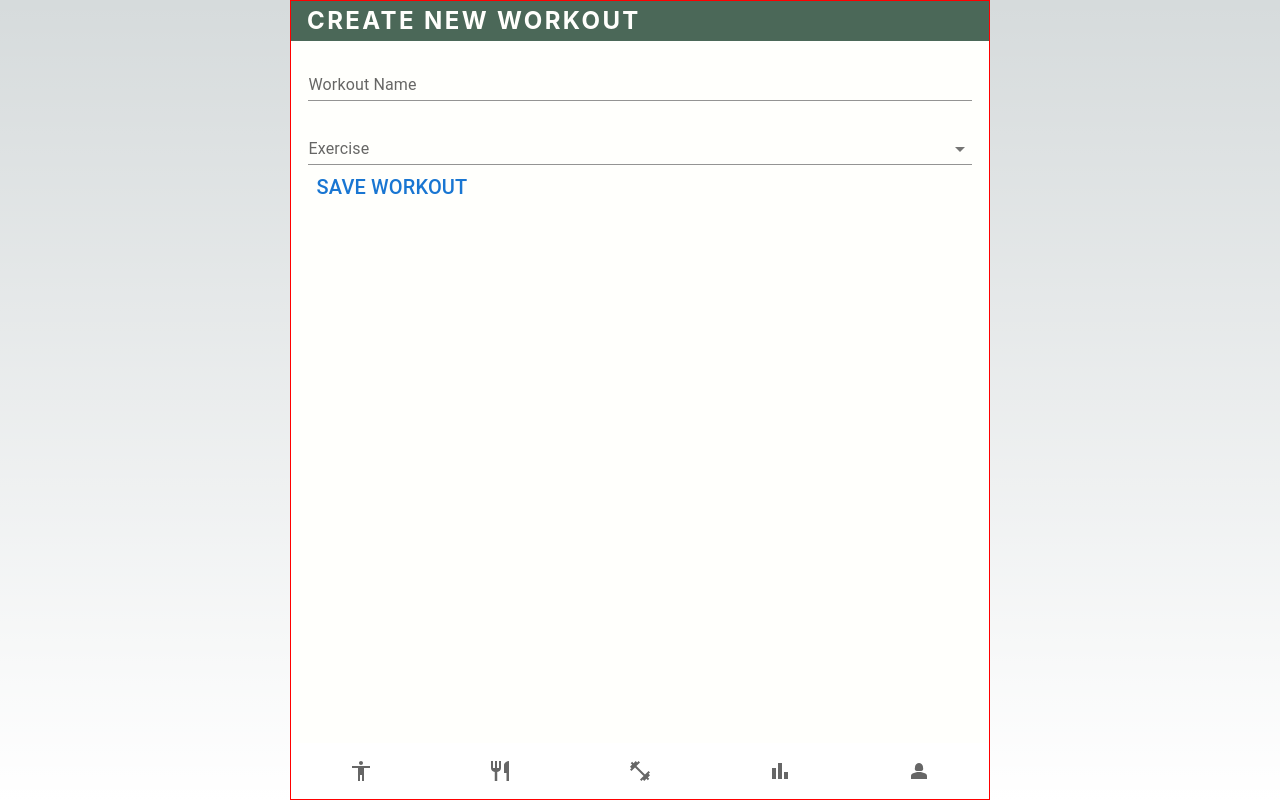
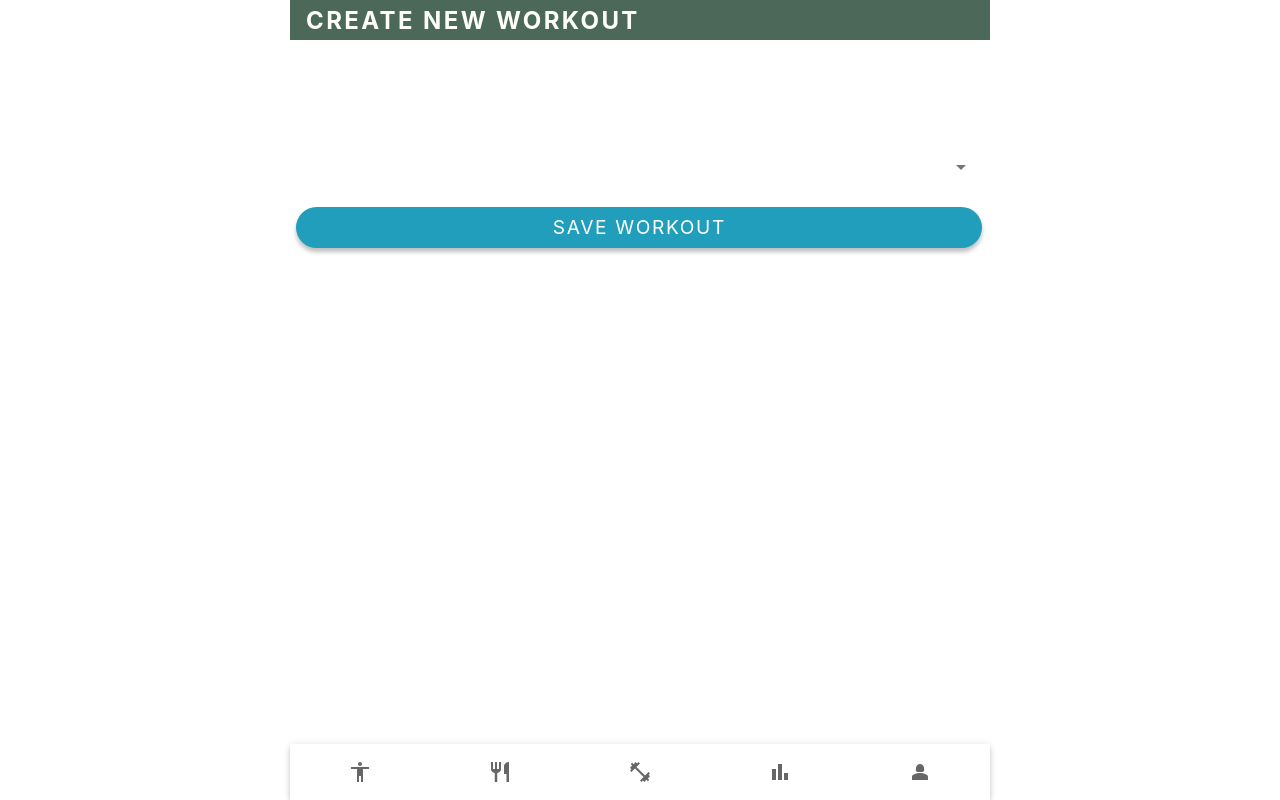
Before and after one commit to mayank-1224/colosseum, a Next.js app: page /NewWorkout in a window 1280 px wide. Built offline with nearby package versions, Linux system fonts and the light colour scheme.

Commit message:
UI Overhaul

```diff
--- a/src/components/NavBar.tsx
+++ b/src/components/NavBar.tsx
@@ -1,5 +1,5 @@
 import { useState } from "react";
-import { Box, Button, Stack } from "@mui/material";
+import { Box, Button, Stack, Paper } from "@mui/material";
 import FitnessCenterIcon from "@mui/icons-material/FitnessCenter";
 import BottomNavigation from "@mui/material/BottomNavigation";
 import BottomNavigationAction from "@mui/material/BottomNavigationAction";
@@ -38,11 +38,15 @@ const NavBar = () => {
     console.log(newValue);
   };
   return (
-    <BottomNavigation
-      sx={{ width: "100%" }}
-      value={value}
-      onChange={handleChange}
+    <Paper
+      sx={{
+        bottom: 0,
+        width: "100%",
+        zIndex: 1000,
+      }}
+      elevation={3}
     >
+      <BottomNavigation value={value} onChange={handleChange}>
         <BottomNavigationAction
           label="Exercises"
           value="exercises"
@@ -69,6 +73,7 @@ const NavBar = () => {
           icon={<Person2Icon />}
         />
       </BottomNavigation>
+    </Paper>
   );
 };
 
--- a/src/pages/NewWorkout.tsx
+++ b/src/pages/NewWorkout.tsx
@@ -1,19 +1,23 @@
+import * as React from "react";
 import { useEffect, useState } from "react";
-import { Box, Button, Stack } from "@mui/material";
+import { Box, Button } from "@mui/material";
 import NavBar from "@/components/NavBar";
 import TextField from "@mui/material/TextField";
 import Autocomplete from "@mui/material/Autocomplete";
-import List from "@mui/material/List";
-import ListItem from "@mui/material/ListItem";
-import ListItemAvatar from "@mui/material/ListItemAvatar";
-import ListItemText from "@mui/material/ListItemText";
-import Avatar from "@mui/material/Avatar";
-import IconButton from "@mui/material/IconButton";
-import Grid from "@mui/material/Grid";
 import Typography from "@mui/material/Typography";
-import FolderIcon from "@mui/icons-material/Folder";
-import DeleteIcon from "@mui/icons-material/Delete";
+import CancelIcon from "@mui/icons-material/Cancel";
+import AddCircleIcon from "@mui/icons-material/AddCircle";
+import RemoveCircleIcon from "@mui/icons-material/RemoveCircle";
+import Snackbar from "@mui/material/Snackbar";
+import MuiAlert, { AlertProps } from "@mui/material/Alert";
 import Router from "next/router";
+
+const Alert = React.forwardRef<HTMLDivElement, AlertProps>(function Alert(
+  props,
+  ref
+) {
+  return <MuiAlert elevation={6} ref={ref} variant="filled" {...props} />;
+});
 
 const NewWorkout = (states: any) => {
   const [update, setUpdate] = useState(false);
@@ -25,6 +29,8 @@ const NewWorkout = (states: any) => {
     name: "",
     exercises: [],
   });
+  const [alertOpen, setAlertOpen] = useState(false);
+  const [alertMessage, setAlertMessage] = useState("");
 
   const defaultProps = {
     options: allExercises,
@@ -34,9 +40,11 @@ const NewWorkout = (states: any) => {
   useEffect(() => {
     if (states.editWorkout) {
       setNewWorkout(states.editWorkout);
+      states.setEditWorkout(null);
     }
     console.log(newWorkout);
-  }, [states.editWorkout, newWorkout]);
+    // eslint-disable-next-line react-hooks/exhaustive-deps
+  }, []);
 
   useEffect(() => {
     if (exerciseSelect) {
@@ -53,21 +61,27 @@ const NewWorkout = (states: any) => {
   }, [exerciseSelect, update, newWorkout]);
 
   const deleteHandler = (id: number) => {
-    const newExerciseArray = newWorkout.exercises.filter((exercise) => {
-      return exercise.id !== id;
-    });
-
-    newExerciseArray.forEach((exercise, index) => {
+    const newExercises = newWorkout.exercises.filter(
+      (exercise: any) => exercise.id !== id
+    );
+    console.log(newExercises);
+    newExercises.forEach((exercise: any, index: number) => {
       exercise.id = index + 1;
     });
-
-    setNewWorkout({
-      ...newWorkout,
-      exercises: newExerciseArray,
-    });
+    setNewWorkout({ ...newWorkout, exercises: newExercises });
   };
 
   const saveHandler = () => {
+    if (newWorkout.name === "") {
+      setAlertMessage("Workout Name is required.");
+      handleOpenAlert();
+      return;
+    }
+    if (newWorkout.exercises.length === 0) {
+      setAlertMessage("Workout must have at least one exercise.");
+      handleOpenAlert();
+      return;
+    }
     var savedWorkouts = JSON.parse(localStorage.getItem("workouts") || "[]");
     if (newWorkout.id === -1) {
       const newId = savedWorkouts.length + 1;
@@ -97,13 +111,25 @@ const NewWorkout = (states: any) => {
     Router.push("/Workouts");
   };
 
+  const handleOpenAlert = () => {
+    setAlertOpen(true);
+  };
+  const handleCloseAlert = (
+    event?: React.SyntheticEvent | Event,
+    reason?: string
+  ) => {
+    if (reason === "clickaway") {
+      return;
+    }
+    setAlertOpen(false);
+  };
+
   return (
     <Box
       sx={{
         display: "flex",
         flexDirection: "column",
         alignItems: "center",
-        justifyContent: "center",
         height: "100vh",
       }}
     >
@@ -111,14 +137,11 @@ const NewWorkout = (states: any) => {
         sx={{
           height: "100%",
           width: "100%",
-          backgroundColor: "#FFFFFC",
-
           display: "flex",
           flexDirection: "column",
           justifyContent: "space-between",
           alignItems: "center",
           maxWidth: "700px",
-          border: "1px solid red",
         }}
       >
         <Box
@@ -139,91 +162,248 @@ const NewWorkout = (states: any) => {
         <Box
           sx={{
             height: "85%",
-            width: "95%",
+            width: "100%",
           }}
         >
           <TextField
-            fullWidth
-            id="standard-basic"
             label="Workout Name"
-            variant="standard"
-            sx={{
-              backgroundColor: "#FFFFFC",
-              borderRadius: "5px",
-            }}
             defaultValue={states.editWorkout ? states.editWorkout.name : ""}
+            required
             onChange={(event) => {
               newWorkout.name = event.target.value;
             }}
+            sx={{
+              width: "98%",
+              margin: "0.4rem",
+              "& .MuiOutlinedInput-root": {
+                "& fieldset": {
+                  borderColor: "white",
+                  borderRadius: "0.6rem",
+                },
+                "&:hover fieldset": {
+                  borderColor: "white  ",
+                },
+                "&.Mui-focused fieldset": {
+                  borderColor: "white",
+                },
+              },
+
+              "& .MuiInputLabel-root": {
+                fontFamily: "Inter",
+                fontSize: "1rem",
+                color: "white !important",
+              },
+              "& .MuiInputBase-input": {
+                fontSize: "1.5rem",
+                color: "white",
+                fontFamily: "Inter",
+                letterSpacing: "0.1rem",
+                textTransform: "uppercase",
+              },
+            }}
           />
-          <Grid item xs={12} md={6}>
-            <List>
+          <Box>
             {newWorkout.exercises.map((exercise) => {
               return (
                 <>
-                    <ListItem
+                  <Box
                     key={exercise.id}
-                      secondaryAction={
-                        <IconButton edge="end" aria-label="delete">
-                          <DeleteIcon
+                    sx={{
+                      color: "black",
+                      fontFamily: "Inter",
+                      display: "flex",
+                      justifyContent: "space-between",
+                      alignItems: "center",
+                      backgroundColor: "#FFFFFC",
+                      borderRadius: "0.8rem",
+                      padding: "0.5rem",
+                      margin: "0.5rem",
+                    }}
+                  >
+                    <Box
+                      sx={{
+                        width: "85%",
+                      }}
+                    >
+                      <Typography
+                        sx={{
+                          fontSize: "1.2rem",
+                          fontFamily: "Inter",
+                        }}
+                      >
+                        {exercise.id + ". " + exercise.name}
+                      </Typography>
+                      <Box
+                        sx={{
+                          display: "flex",
+                          justifyContent: "space-between",
+                          alignItems: "center",
+                          marginTop: "5px",
+                        }}
+                      >
+                        <Typography
+                          sx={{
+                            fontSize: "0.9rem",
+                            fontFamily: "Inter",
+                            marginLeft: "1.5rem",
+                          }}
+                        >
+                          {exercise.muscleGroup}
+                        </Typography>
+                        <Box
+                          sx={{
+                            display: "flex",
+                            marginRight: "2rem",
+                          }}
+                        >
+                          <Button
+                            sx={{
+                              padding: "0",
+                              minWidth: "0.5rem",
+                              margin: "0 0.7rem",
+                              color: "#E5446D",
+                            }}
+                          >
+                            <RemoveCircleIcon
                               onClick={() => {
-                              deleteHandler(exercise.id);
+                                exercise.sets -= 1;
+                                setUpdate(!update);
                               }}
                             />
-                        </IconButton>
-                      }
-                    >
-                      <ListItemAvatar>
-                        <Avatar>
-                          <FolderIcon />
-                        </Avatar>
-                      </ListItemAvatar>
-                      <ListItemText
-                        primary={exercise.id + ". " + exercise.name}
-                        secondary={exercise.muscleGroup}
+                          </Button>
+                          <Typography
                             sx={{
-                          color: "black",
-                        }}
-                      />
-                    </ListItem>
-                    <Typography
-                      variant="h6"
-                      sx={{
-                        color: "black",
+                              fontSize: "0.9rem",
+                              fontFamily: "Inter",
                             }}
                           >
                             Sets: {exercise.sets}
                           </Typography>
                           <Button
+                            sx={{
+                              padding: "0",
+                              minWidth: "0.5rem",
+                              margin: "0 0.7rem",
+                              color: "#4B6858",
+                            }}
+                          >
+                            <AddCircleIcon
                               onClick={() => {
                                 exercise.sets += 1;
                                 setUpdate(!update);
                               }}
+                            />
+                          </Button>
+                        </Box>
+                      </Box>
+                    </Box>
+                    <Button
+                      onClick={() => {
+                        deleteHandler(exercise.id);
+                      }}
+                      sx={{
+                        color: "#E5446D",
+                        backgroundColor: "white",
+                        borderRadius: "0.8rem",
+                        minWidth: "0.5rem",
+                        marginRight: "0.5rem",
+                        ":hover": {
+                          backgroundColor: "#E5446D",
+                          color: "white",
+                        },
+                      }}
                     >
-                      <Typography variant="h6">Add Sets</Typography>
+                      <CancelIcon
+                        sx={{
+                          fontSize: "30px",
+                        }}
+                      />
                     </Button>
+                  </Box>
                 </>
               );
             })}
-            </List>
-          </Grid>
+          </Box>
           <Autocomplete
             {...defaultProps}
             id="auto-complete"
             autoComplete
             includeInputInList
             renderInput={(params) => (
-              <TextField {...params} label="Exercise" variant="standard" />
+              <TextField
+                {...params}
+                label="Select Exercise"
+                sx={{
+                  width: "98%",
+                  margin: "0.4rem",
+                  "& .MuiOutlinedInput-root": {
+                    "& fieldset": {
+                      borderColor: "white",
+                      borderRadius: "0.6rem",
+                    },
+                    "&:hover fieldset": {
+                      borderColor: "white  ",
+                    },
+                    "&.Mui-focused fieldset": {
+                      borderColor: "white",
+                    },
+                  },
+
+                  "& .MuiInputLabel-root": {
+                    fontFamily: "Inter",
+                    fontSize: "1rem",
+                    color: "white !important",
+                  },
+                  "& .MuiInputBase-input": {
+                    fontSize: "1rem",
+                    color: "white",
+                    fontFamily: "Inter",
+                  },
+                }}
+              />
             )}
             onChange={(event: any, newValue: ExerciseOption | null) => {
               setExerciseSelect(newValue);
             }}
           />
-          <Button onClick={saveHandler}>
-            <Typography variant="h6">Save Workout</Typography>
+          <Button
+            onClick={saveHandler}
+            sx={{
+              backgroundColor: "#219EBC",
+              color: "white",
+              borderRadius: "2rem",
+              width: "98%",
+              margin: "0.4rem",
+              boxShadow: "0px 4px 4px rgba(0, 0, 0, 0.25)",
+              ":hover": {
+                backgroundColor: "#E5446D",
+              },
+            }}
+          >
+            <Typography
+              sx={{
+                fontFamily: "Inter",
+                fontSize: "1.2rem",
+                letterSpacing: "0.1rem",
+              }}
+            >
+              Save Workout
+            </Typography>
           </Button>
+          <Snackbar
+            open={alertOpen}
+            autoHideDuration={3000}
+            onClose={handleCloseAlert}
+          >
+            <Alert
+              onClose={handleCloseAlert}
+              severity="error"
+              sx={{ width: "100%" }}
+            >
+              {alertMessage}
+            </Alert>
+          </Snackbar>
         </Box>
-
         <NavBar />
       </Box>
     </Box>
--- a/src/styles/globals.css
+++ b/src/styles/globals.css
@@ -1,107 +1,22 @@
-:root {
-  --max-width: 1100px;
-  --border-radius: 12px;
-  --font-mono: ui-monospace, Menlo, Monaco, 'Cascadia Mono', 'Segoe UI Mono',
-    'Roboto Mono', 'Oxygen Mono', 'Ubuntu Monospace', 'Source Code Pro',
-    'Fira Mono', 'Droid Sans Mono', 'Courier New', monospace;
-
-  --foreground-rgb: 0, 0, 0;
-  --background-start-rgb: 214, 219, 220;
-  --background-end-rgb: 255, 255, 255;
-
-  --primary-glow: conic-gradient(
-    from 180deg at 50% 50%,
-    #16abff33 0deg,
-    #0885ff33 55deg,
-    #54d6ff33 120deg,
-    #0071ff33 160deg,
-    transparent 360deg
-  );
-  --secondary-glow: radial-gradient(
-    rgba(255, 255, 255, 1),
-    rgba(255, 255, 255, 0)
-  );
-
-  --tile-start-rgb: 239, 245, 249;
-  --tile-end-rgb: 228, 232, 233;
-  --tile-border: conic-gradient(
-    #00000080,
-    #00000040,
-    #00000030,
-    #00000020,
-    #00000010,
-    #00000010,
-    #00000080
-  );
-
-  --callout-rgb: 238, 240, 241;
-  --callout-border-rgb: 172, 175, 176;
-  --card-rgb: 180, 185, 188;
-  --card-border-rgb: 131, 134, 135;
-}
-
-@media (prefers-color-scheme: dark) {
-  :root {
-    --foreground-rgb: 255, 255, 255;
-    --background-start-rgb: 0, 0, 0;
-    --background-end-rgb: 0, 0, 0;
-
-    --primary-glow: radial-gradient(rgba(1, 65, 255, 0.4), rgba(1, 65, 255, 0));
-    --secondary-glow: linear-gradient(
-      to bottom right,
-      rgba(1, 65, 255, 0),
-      rgba(1, 65, 255, 0),
-      rgba(1, 65, 255, 0.3)
-    );
-
-    --tile-start-rgb: 2, 13, 46;
-    --tile-end-rgb: 2, 5, 19;
-    --tile-border: conic-gradient(
-      #ffffff80,
-      #ffffff40,
-      #ffffff30,
-      #ffffff20,
-      #ffffff10,
-      #ffffff10,
-      #ffffff80
-    );
-
-    --callout-rgb: 20, 20, 20;
-    --callout-border-rgb: 108, 108, 108;
-    --card-rgb: 100, 100, 100;
-    --card-border-rgb: 200, 200, 200;
-  }
+html,
+body {
+  padding: 0;
+  margin: 0;
+  font-family: -apple-system, BlinkMacSystemFont, Segoe UI, Roboto, Oxygen,
+    Ubuntu, Cantarell, Fira Sans, Droid Sans, Helvetica Neue, sans-serif;
+  /* background-color: #f84f39; */
+  background-color: "#023047";
 }
 
 * {
   box-sizing: border-box;
-  padding: 0;
-  margin: 0;
-}
-
-html,
-body {
-  max-width: 100vw;
-  overflow-x: hidden;
-}
-
-body {
-  color: rgb(var(--foreground-rgb));
-  background: linear-gradient(
-      to bottom,
-      transparent,
-      rgb(var(--background-end-rgb))
-    )
-    rgb(var(--background-start-rgb));
-}
-
-a {
-  color: inherit;
-  text-decoration: none;
 }
 
 @media (prefers-color-scheme: dark) {
   html {
     color-scheme: dark;
   }
+  body {
+    color: white;
+  }
 }
```
Also changed, not shown: src/pages/Workouts.tsx (+40 -19 lines). Lines whose indentation alone changed are shown as unchanged.
